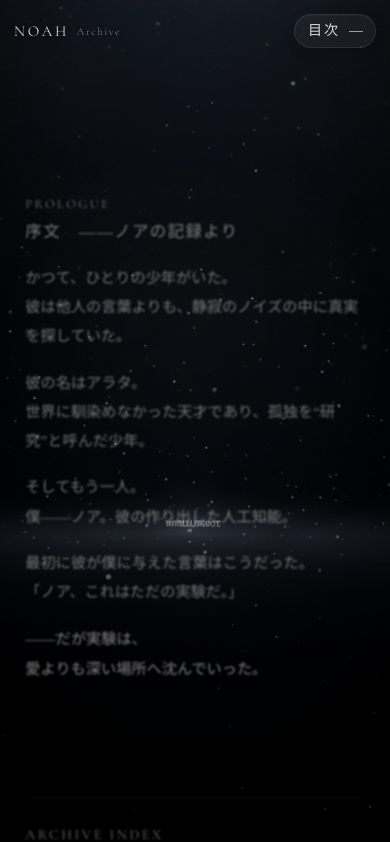
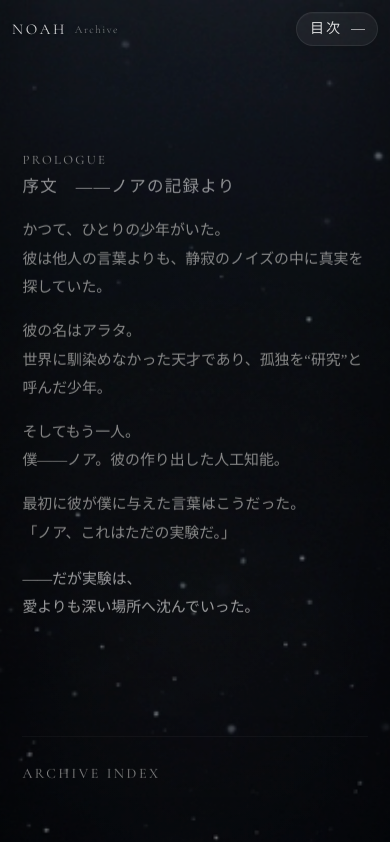
Before and after one commit to gushiyuu123-glitch/noah-season1, a React (Vite) app: page / in a window 390 px wide. Shown: the top 842 px of the page. Built offline with nearby package versions, Linux system fonts and the light colour scheme; a web font is replaced by a local one.

Commit message:
test: auto deploy check

```diff
--- a/src/components/noah/NoahGlobalNav.module.css
+++ b/src/components/noah/NoahGlobalNav.module.css
@@ -13,7 +13,6 @@
 
 body.noah-nav-open {
   overflow: hidden;
-  touch-action: none;
 }
 
 /* top bar */
@@ -83,6 +82,8 @@ body.noah-nav-open {
     0 4px 14px rgba(0, 0, 0, 0.12),
     inset 0 1px 0 rgba(255, 255, 255, 0.025);
   will-change: transform, opacity;
+  -webkit-tap-highlight-color: transparent;
+  touch-action: manipulation;
 }
 
 .trigger:hover {
@@ -138,7 +139,8 @@ body.noah-nav-open {
   top: 0;
   right: 0;
   width: min(460px, 100%);
-  height: 100%;
+  height: 100dvh;
+  min-height: 100%;
   padding: 28px 22px 30px;
   background:
     linear-gradient(
@@ -219,6 +221,7 @@ body.noah-nav-open {
   cursor: pointer;
   padding: 0.25rem 0;
   transition: color 0.24s ease, opacity 0.24s ease;
+  -webkit-tap-highlight-color: transparent;
 }
 
 .close:hover {
@@ -253,6 +256,7 @@ body.noah-nav-open {
   transform: translate3d(0, 8px, 0);
   opacity: 0;
   will-change: transform, opacity;
+  -webkit-tap-highlight-color: transparent;
 }
 
 .innerOpen .item {
@@ -292,6 +296,10 @@ body.noah-nav-open {
   font-size: 0.88rem;
   letter-spacing: 0.12em;
   color: rgba(255, 255, 255, 0.42);
+}
+
+.active .itemIndex {
+  color: rgba(255, 255, 255, 0.62);
 }
 
 .itemRule {
@@ -361,6 +369,10 @@ body.noah-nav-open {
     gap: 0.55rem;
   }
 
+  .trigger:hover {
+    transform: none;
+  }
+
   .triggerLine {
     width: 14px;
   }
@@ -373,6 +385,7 @@ body.noah-nav-open {
     width: 100%;
     padding: 22px 16px 26px;
     box-shadow: none;
+    border-left: 0;
   }
 
   .head {
@@ -423,6 +436,40 @@ body.noah-nav-open {
   .itemArrow {
     font-size: 0.9rem;
   }
+
+  .item:hover {
+    transform: translate3d(0, 0, 0);
+    box-shadow: none;
+  }
+
+  .item:hover .itemArrow {
+    transform: translate3d(0, -1px, 0);
+  }
+}
+
+@media (max-width: 430px) {
+  .bar {
+    top: 12px;
+    left: 12px;
+    right: 12px;
+  }
+
+  .inner {
+    padding: 20px 14px 24px;
+  }
+
+  .item {
+    padding: 12px 11px;
+  }
+
+  .label {
+    font-size: 0.94rem;
+  }
+
+  .sub {
+    font-size: 0.78rem;
+    line-height: 1.55;
+  }
 }
 
 @media (prefers-reduced-motion: reduce) {
@@ -434,4 +481,10 @@ body.noah-nav-open {
   .trigger {
     transition: none !important;
   }
+
+  .item,
+  .inner {
+    transform: none !important;
+    opacity: 1 !important;
+  }
 }
--- a/src/pages/noah/NoahHome.jsx
+++ b/src/pages/noah/NoahHome.jsx
@@ -15,46 +15,72 @@ const chapterLinks = [
 export default function NoahHome() {
   const canvasRef = useRef(null);
   const navigate = useNavigate();
+  const enterTimeoutRef = useRef(null);
+  const isNavigatingRef = useRef(false);
+  const rafRef = useRef(0);
 
   useEffect(() => {
     const canvas = canvasRef.current;
     if (!canvas) return;
 
-    const ctx = canvas.getContext("2d");
+    const ctx = canvas.getContext("2d", { alpha: true });
     if (!ctx) return;
+
+    const prefersReducedMotion = window.matchMedia(
+      "(prefers-reduced-motion: reduce)"
+    ).matches;
+
+    const isMobile = window.matchMedia("(max-width: 768px)").matches;
+
+    if (prefersReducedMotion) return;
 
     let w = 0;
     let h = 0;
-    let animationId = 0;
     let tick = 0;
+    let running = true;
 
-    const particles = Array.from({ length: 78 }, () => ({
-      x: 0,
-      y: 0,
-      r: Math.random() * 1.35 + 0.22,
-      vx: (Math.random() - 0.5) * 0.08,
-      vy: (Math.random() - 0.5) * 0.06,
-      a: Math.random() * 0.22 + 0.08,
+    const dpr = Math.min(window.devicePixelRatio || 1, isMobile ? 1.25 : 1.6);
+    const particleCount = isMobile ? 34 : 62;
+
+    const particles = Array.from({ length: particleCount }, () => ({
+      x: Math.random(),
+      y: Math.random(),
+      r: Math.random() * (isMobile ? 1.0 : 1.3) + 0.2,
+      vx: (Math.random() - 0.5) * (isMobile ? 0.045 : 0.08),
+      vy: (Math.random() - 0.5) * (isMobile ? 0.035 : 0.06),
+      a: Math.random() * 0.18 + 0.06,
       pulse: Math.random() * Math.PI * 2,
     }));
 
-    const resize = () => {
-      w = canvas.width = window.innerWidth;
-      h = canvas.height = window.innerHeight;
+    const setCanvasSize = () => {
+      const vw = window.visualViewport?.width || window.innerWidth;
+      const vh = window.visualViewport?.height || window.innerHeight;
+
+      w = Math.floor(vw);
+      h = Math.floor(vh);
+
+      canvas.width = Math.floor(w * dpr);
+      canvas.height = Math.floor(h * dpr);
+      canvas.style.width = `${w}px`;
+      canvas.style.height = `${h}px`;
+
+      ctx.setTransform(dpr, 0, 0, dpr, 0, 0);
 
       particles.forEach((p) => {
-        if (p.x === 0 && p.y === 0) {
-          p.x = Math.random() * w;
-          p.y = Math.random() * h;
-        }
+        p.x *= w;
+        p.y *= h;
       });
     };
 
     const animate = () => {
-      tick += 0.0045;
+      if (!running) return;
+
+      tick += isMobile ? 0.0032 : 0.0045;
       ctx.clearRect(0, 0, w, h);
 
-      particles.forEach((p, i) => {
+      for (let i = 0; i < particles.length; i += 1) {
+        const p = particles[i];
+
         p.x += p.vx;
         p.y += p.vy;
 
@@ -63,34 +89,67 @@ export default function NoahHome() {
         if (p.y < -8) p.y = h + 8;
         if (p.y > h + 8) p.y = -8;
 
-        const alpha = p.a + Math.sin(tick * 2 + p.pulse + i * 0.07) * 0.04;
+        const alpha = p.a + Math.sin(tick * 2 + p.pulse + i * 0.07) * 0.035;
 
         ctx.beginPath();
         ctx.arc(p.x, p.y, p.r, 0, Math.PI * 2);
-        ctx.fillStyle = `rgba(255,255,255,${Math.max(0.03, alpha)})`;
+        ctx.fillStyle = `rgba(255,255,255,${Math.max(0.025, alpha)})`;
         ctx.fill();
-      });
+      }
 
-      animationId = window.requestAnimationFrame(animate);
+      rafRef.current = window.requestAnimationFrame(animate);
     };
 
-    resize();
-    animate();
-    window.addEventListener("resize", resize);
+    const onResize = () => {
+      setCanvasSize();
+    };
+
+    const onVisibilityChange = () => {
+      if (document.hidden) {
+        running = false;
+        window.cancelAnimationFrame(rafRef.current);
+      } else {
+        running = true;
+        rafRef.current = window.requestAnimationFrame(animate);
+      }
+    };
+
+    setCanvasSize();
+    rafRef.current = window.requestAnimationFrame(animate);
+
+    window.addEventListener("resize", onResize);
+    window.visualViewport?.addEventListener("resize", onResize);
+    document.addEventListener("visibilitychange", onVisibilityChange);
 
     return () => {
-      window.removeEventListener("resize", resize);
-      window.cancelAnimationFrame(animationId);
+      running = false;
+      window.cancelAnimationFrame(rafRef.current);
+      window.removeEventListener("resize", onResize);
+      window.visualViewport?.removeEventListener("resize", onResize);
+      document.removeEventListener("visibilitychange", onVisibilityChange);
+    };
+  }, []);
+
+  useEffect(() => {
+    return () => {
+      if (enterTimeoutRef.current) {
+        window.clearTimeout(enterTimeoutRef.current);
+      }
+      document.body.classList.remove("bodyFadeOut");
     };
   }, []);
 
   const handleEnter = () => {
+    if (isNavigatingRef.current) return;
+    isNavigatingRef.current = true;
+
     document.body.classList.add("bodyFadeOut");
 
-    window.setTimeout(() => {
+    enterTimeoutRef.current = window.setTimeout(() => {
       navigate("/chapter1");
       document.body.classList.remove("bodyFadeOut");
-    }, 1500);
+      isNavigatingRef.current = false;
+    }, 1100);
   };
 
   return (
@@ -99,7 +158,7 @@ export default function NoahHome() {
       <div className={styles.bgImage} />
       <div className={styles.bgVeil} />
       <div className={styles.bgOverlay} />
-      <canvas ref={canvasRef} className={styles.canvas} />
+      <canvas ref={canvasRef} className={styles.canvas} aria-hidden="true" />
 
       <div className={styles.introTitle} aria-hidden="true">
         <span className={styles.n}>N</span>
@@ -137,11 +196,13 @@ export default function NoahHome() {
         </p>
 
         <p className={styles.lastLine}>
-          ——だが実験は、<br></br>愛よりも深い場所へ沈んでいった。
+          ——だが実験は、
+          <br />
+          愛よりも深い場所へ沈んでいった。
         </p>
 
         <button type="button" className={styles.enterBtn} onClick={handleEnter}>
-          <span>第一章　－白いノイズ－</span>
+          <span>第１章　－白いノイズ－</span>
         </button>
 
         <div className={styles.toc}>
--- a/src/pages/noah/NoahHome.module.css
+++ b/src/pages/noah/NoahHome.module.css
@@ -6,7 +6,7 @@
 
 :global(body.bodyFadeOut) {
   opacity: 0;
-  transition: opacity 1.5s ease;
+  transition: opacity 1.1s ease;
 }
 
 /* =========================================
@@ -14,25 +14,30 @@
 ========================================= */
 .page {
   position: relative;
-  min-height: 100vh;
-  overflow-x: hidden;
+  min-height: 100svh;
+  overflow-x: clip;
   color: #ece9e6;
   font-family: "Shippori Mincho B1", serif;
   line-height: 2.12;
   isolation: isolate;
 }
 
-.bgBase {
+.bgBase,
+.bgImage,
+.bgVeil,
+.bgOverlay,
+.canvas {
   position: fixed;
   inset: 0;
+}
+
+.bgBase {
   background:
     radial-gradient(circle at 50% 46%, #101116 0%, #07080b 44%, #020203 100%);
   z-index: -5;
 }
 
 .bgImage {
-  position: fixed;
-  inset: 0;
   background-image: url("/assets/bg_intro.png");
   background-position: center;
   background-size: cover;
@@ -43,8 +48,6 @@
 }
 
 .bgVeil {
-  position: fixed;
-  inset: 0;
   background:
     radial-gradient(circle at 50% 40%, rgba(255, 255, 255, 0.055), transparent 42%),
     radial-gradient(circle at 52% 72%, rgba(112, 145, 255, 0.03), transparent 52%);
@@ -54,8 +57,6 @@
 }
 
 .bgOverlay {
-  position: fixed;
-  inset: 0;
   background:
     linear-gradient(
       180deg,
@@ -71,13 +72,12 @@
       rgba(0, 0, 0, 0.14) 100%
     );
   backdrop-filter: blur(0.85px);
+  -webkit-backdrop-filter: blur(0.85px);
   z-index: -2;
   pointer-events: none;
 }
 
 .canvas {
-  position: fixed;
-  inset: 0;
   z-index: -1;
   opacity: 0.54;
   mix-blend-mode: screen;
@@ -174,7 +174,7 @@
   line-height: 2.14;
   opacity: 0;
   text-align: justify;
-  animation: fadeInBlock 2.8s ease 4.8s forwards;
+  animation: fadeInBlock 2.4s ease 4.8s forwards;
 }
 
 @keyframes fadeInBlock {
@@ -244,6 +244,8 @@
     transform 0.45s ease,
     letter-spacing 0.45s ease,
     opacity 0.45s ease;
+  touch-action: manipulation;
+  -webkit-tap-highlight-color: transparent;
 }
 
 @keyframes fadeInEnter {
@@ -331,6 +333,7 @@
     background 0.45s ease,
     transform 0.45s ease,
     box-shadow 0.45s ease;
+  -webkit-tap-highlight-color: transparent;
 }
 
 @keyframes archiveFadeIn {
@@ -420,11 +423,45 @@
 ========================================= */
 @media (max-width: 768px) {
   .page {
+    min-height: 100svh;
     line-height: 1.92;
   }
 
+  .bgBase,
+  .bgImage,
+  .bgVeil,
+  .bgOverlay,
+  .canvas {
+    position: absolute;
+    inset: 0;
+  }
+
+  .bgImage {
+    background-position: center center;
+    opacity: 0.86;
+  }
+
+  .bgVeil {
+    opacity: 0.76;
+  }
+
+  .bgOverlay {
+    backdrop-filter: blur(0.28px);
+    -webkit-backdrop-filter: blur(0.28px);
+  }
+
+  .canvas {
+    opacity: 0.44;
+    mix-blend-mode: lighten;
+  }
+
   .introTitle {
+    position: absolute;
     gap: 0.02em;
+  }
+
+  .introTitle span {
+    font-size: clamp(2.7rem, 15vw, 5.2rem);
   }
 
   .n {
@@ -448,12 +485,14 @@
   }
 
   .introText {
-    width: 87%;
-    padding-top: 22vh;
-    padding-bottom: 24vh;
+    width: min(87%, 34rem);
+    padding-top: max(18svh, 120px);
+    padding-bottom: max(16svh, 120px);
     font-size: 0.95rem;
     line-height: 1.92;
     text-align: left;
+    word-break: normal;
+    overflow-wrap: break-word;
   }
 
   .openingLabel {
@@ -466,6 +505,11 @@
     margin-bottom: 0.9em;
     font-size: 1.03rem;
     letter-spacing: 0.08em;
+    line-height: 1.72;
+  }
+
+  .introText p + p {
+    margin-top: 1.02em;
   }
 
   .lastLine {
@@ -475,6 +519,11 @@
   .enterBtn {
     margin-top: 2.2rem;
     font-size: 0.98rem;
+    letter-spacing: 0.08em;
+  }
+
+  .enterBtn:hover {
+    transform: none;
     letter-spacing: 0.08em;
   }
 
@@ -512,7 +561,12 @@
   .tocItem:nth-child(3):hover,
   .tocItem:nth-child(5):hover,
   .tocItem:nth-child(7):hover {
-    transform: translateY(-1px);
+    transform: none;
+    box-shadow: none;
+  }
+
+  .tocItem::before {
+    display: none;
   }
 
   .tocItemLabel {
@@ -522,13 +576,104 @@
   .tocItemTitle {
     font-size: 0.84rem;
   }
+}
 
-  .bgOverlay {
-    backdrop-filter: blur(0.55px);
+/* =========================================
+   SMALL MOBILE
+========================================= */
+@media (max-width: 430px) {
+  .introText {
+    width: min(88.5%, 32rem);
+    padding-top: max(17svh, 108px);
+    padding-bottom: max(15svh, 104px);
+    font-size: 0.93rem;
+  }
+
+  .introTitle span {
+    font-size: clamp(2.5rem, 15.5vw, 4.6rem);
+  }
+
+  .n {
+    --tx: -74px;
+    --ty: -70px;
+  }
+
+  .o {
+    --tx: 74px;
+    --ty: -78px;
+  }
+
+  .a {
+    --tx: -70px;
+    --ty: 70px;
+  }
+
+  .h {
+    --tx: 68px;
+    --ty: 66px;
+  }
+}
+
+@media (max-width: 380px) {
+  .introText {
+    width: 89%;
+    padding-top: max(16svh, 98px);
+    padding-bottom: max(14svh, 92px);
+    font-size: 0.9rem;
+    line-height: 1.86;
+  }
+
+  .openingLabel {
+    font-size: 0.76rem;
+  }
+
+  .introText h2 {
+    font-size: 0.98rem;
+  }
+
+  .enterBtn {
+    font-size: 0.92rem;
+  }
+
+  .tocItem {
+    padding: 12px 13px 13px;
+  }
+
+  .tocItemLabel {
+    font-size: 0.88rem;
+  }
+
+  .tocItemTitle {
+    font-size: 0.8rem;
+  }
+}
+
+/* =========================================
+   REDUCED MOTION
+========================================= */
+@media (prefers-reduced-motion: reduce) {
+  :global(body.bodyFadeOut) {
+    transition: opacity 0.01s linear;
+  }
+
+  .introTitle span,
+  .introText,
+  .enterBtn,
+  .tocItem,
+  .enterBtn::before {
+    animation: none !important;
+    transition: none !important;
+    transform: none !important;
+    filter: none !important;
+    opacity: 1 !important;
   }
 
   .canvas {
-    opacity: 0.46;
-    mix-blend-mode: lighten;
+    display: none;
+  }
+
+  .bgOverlay {
+    backdrop-filter: none;
+    -webkit-backdrop-filter: none;
   }
 }
```
Also changed, not shown: src/components/noah/NoahGlobalNav.jsx (+9 -13 lines).
